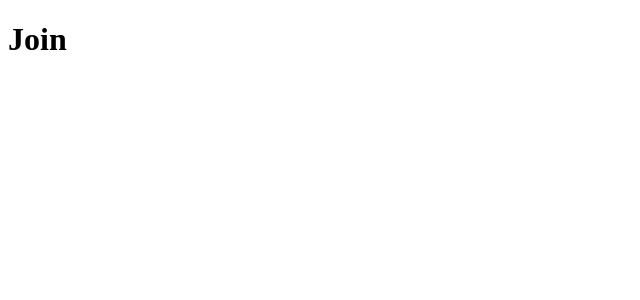
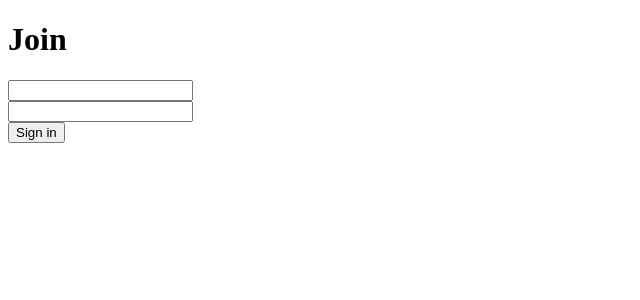
Before and after one commit to kpakula/client-for-a-chat-app, a React (Create React App) app: page / in a window 1280 px wide. Shown: the top 300 px of the page, without its empty margins (0-640 px from the left). Built offline with nearby package versions, Linux system fonts and the light colour scheme.

Commit message:
Added basic view to login

```diff
--- a/src/components/Join.js
+++ b/src/components/Join.js
@@ -1,8 +1,22 @@
-import React from 'react';
+import React, { useState } from 'react';
+import { Link } from "react-router-dom";
 
 const Join = () => {
+    const [name, setName] = useState('');
+    const [room, setRoom] = useState('');
     return (
-        <h1>Join</h1>
+        <div className="joinOuterContainer">
+            <div className="joinInnerContainer">
+                <h1 className="heading">Join</h1>
+                <div><input placeholder="" className="joinInput" type="text" onChange={(event) => setName(event.target.value)}></input></div>
+                <div><input placeholder="" className="joinInput mt-20" type="text" onChange={(event) => setRoom(event.target.value)}></input></div>
+
+                <Link onClick={event => (!name || !room) ? event.preventDefault() : null} to={`/chat?name=${name}&room=${room}`}>
+                <button className="button mt-20" type="submit">Sign in</button>
+                </Link>
+            </div>
+
+        </div>
     )
 }
 
```
